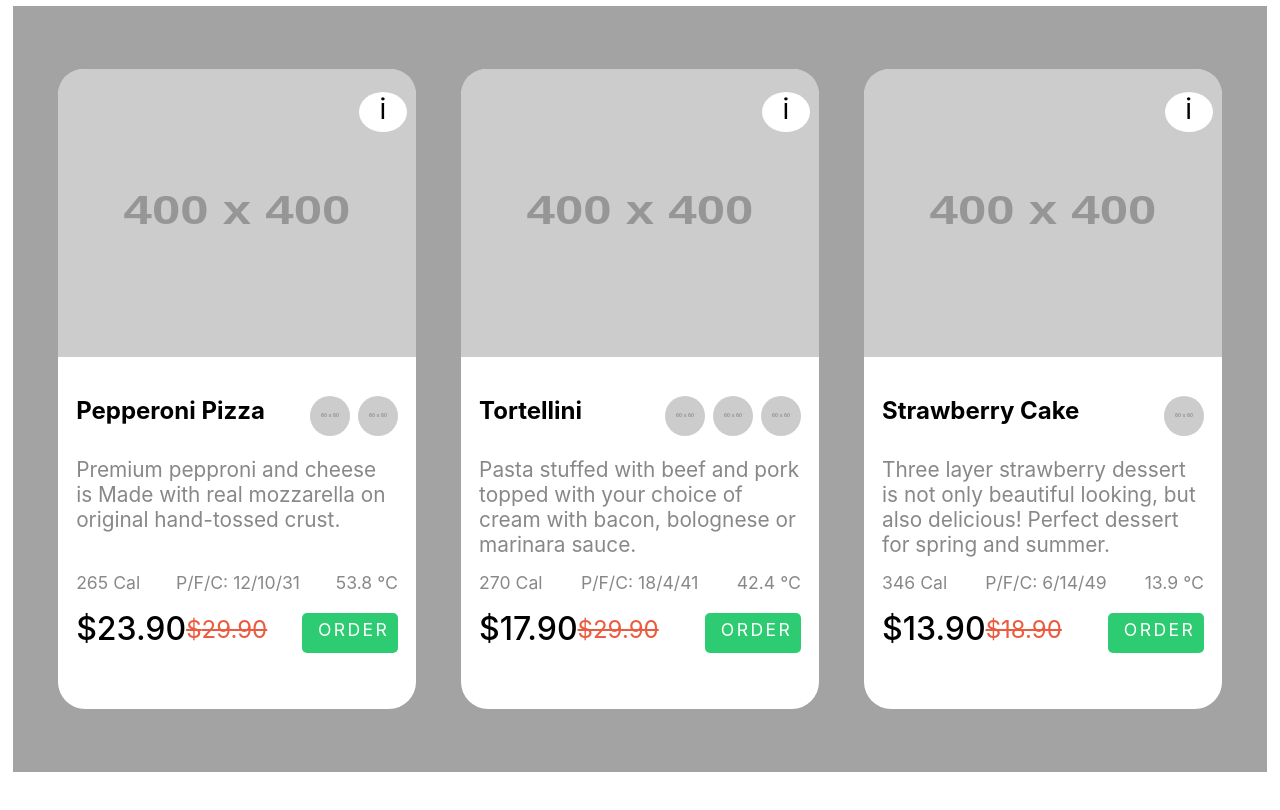
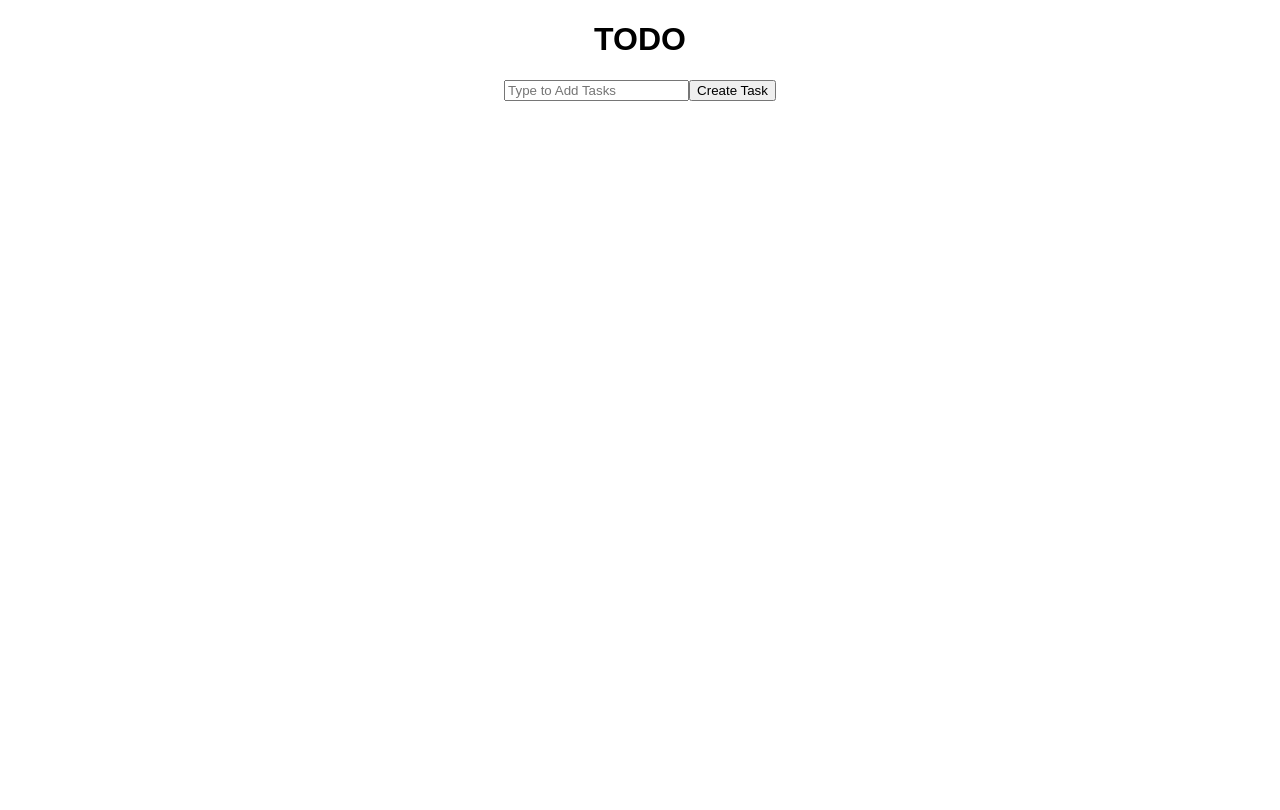
Before and after one commit to Rshukla12/first-react-app, a React (Create React App) app: page / in a window 1280 px wide. Shown: the top 810 px of the page. Built offline with nearby package versions, Linux system fonts and the light colour scheme; the HTML template or start-up script is replaced by a standard one.

Commit message:
Completed ToDo we session assignment

```diff
--- a/src/App.css
+++ b/src/App.css
@@ -1,6 +1,4 @@
 .App {
-  /* background-color: aqua; */
-  padding: 0.5% 1% 25%;
-  /* text-align: center; */
-  height: 80vh;
+  font-family: sans-serif;
+  text-align: center;
 }
--- a/src/App.js
+++ b/src/App.js
@@ -1,5 +1,6 @@
 import './App.css';
-import Menu from './components/React Desginer Card/Menu';
+import ToDo from './components/ToDo We/ToDo';
+// import Menu from './components/React Desginer Card/Menu';
 // import UnOrderedList from './components/unordered list/UnOrderedList';
 // import List from './components/List/List';
 // import MobileOS from './components/mobile os/MobileOS';
@@ -9,8 +10,9 @@ function App() {
     <div className="App">
       {/* <UnOrderedList />
       <List />
-      <MobileOS /> */}
-      <Menu />
+      <MobileOS />
+      <Menu /> */}
+      <ToDo />
     </div>
   );
 }
--- /dev/null
+++ b/src/components/ToDo We/ToDo.jsx
@@ -0,0 +1,45 @@
+import React, { useState } from "react";
+import ToDoInput from "./ToDoInput";
+import ToDoItem from "./ToDoItem";
+
+const ToDo = () => {
+    const [tasks, setTasks] = useState([]);
+
+    const onCreateTask = (task) => {
+        const newTask = {
+            title: task,
+            isCompleted: false,
+            id: tasks.length + 1
+        }
+        const updatedTasks = [...tasks, newTask];
+        setTasks(updatedTasks);
+    }
+
+    const removeTask = (id) => {
+        const updatedTasks = tasks.filter( task => task.id!==id );
+        setTasks(updatedTasks);
+    }
+
+    const handleTaskToggle = (id) => {
+        const updatedTasks = tasks.map( task => {
+            if ( task.id === id )task.status = !task.status;
+            return task;
+        });
+
+        setTasks(updatedTasks);
+    }
+
+    return (
+        <>
+            <h1>TODO</h1>
+            <ToDoInput handleCreateTask={onCreateTask} />
+            <div style={{display:'flex', flexDirection:'column', gap: '1rem', alignItems:'center'}}>
+                {tasks.map( task => (
+                    <ToDoItem title={task.title} status={task.status} id={task.id} handleRemoveTask={removeTask} handleTaskToggle={handleTaskToggle} />
+                ))}
+            </div>
+        </>
+    )
+}
+
+export default ToDo;
--- /dev/null
+++ b/src/components/ToDo We/ToDoInput.jsx
@@ -0,0 +1,21 @@
+import React from "react";
+
+const ToDoInput = ({handleCreateTask}) => {
+    const [text, setText] = React.useState("");
+    const handleInput = (e) => {
+        setText(e.target.value);
+    }
+
+    const handleNewTask = () => {
+        handleCreateTask(text);
+    }
+
+    return (
+        <div>
+            <input type="text" value={text} onChange={handleInput} placeholder="Type to Add Tasks" />
+            <button onClick={handleNewTask}>Create Task</button>
+        </div>
+    )
+}
+
+export default ToDoInput
--- /dev/null
+++ b/src/components/ToDo We/ToDoItem.jsx
@@ -0,0 +1,13 @@
+import React from "react";
+
+const ToDoItem = ({ id, title, status, handleRemoveTask, handleTaskToggle }) => {
+    const color = status ? 'green':'red';
+    return (
+        <div style={{display: "flex", textAlign: "center"}}>
+            <h1>{title} - <span style={{height: '2.5rem', padding:'0.3rem 1rem', background:color, cursor: 'pointer'}} onClick={() => handleTaskToggle(id)}>{status?"Completed": "Pending"}</span></h1>
+            <button style={{height: '2rem', marginTop: '1.5rem', marginLeft: '1rem'}} onClick={() => handleRemoveTask(id)}>Remove</button>
+        </div>
+    )
+}
+
+export default ToDoItem;
```
